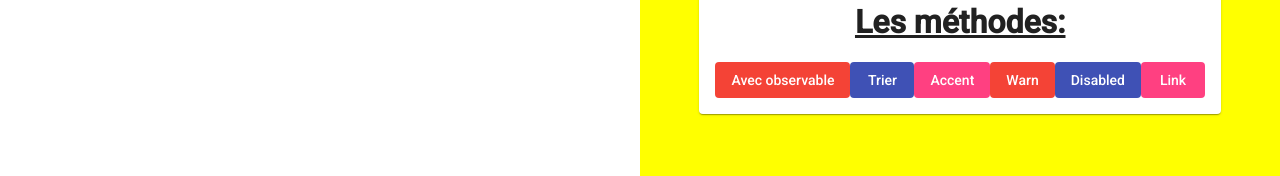
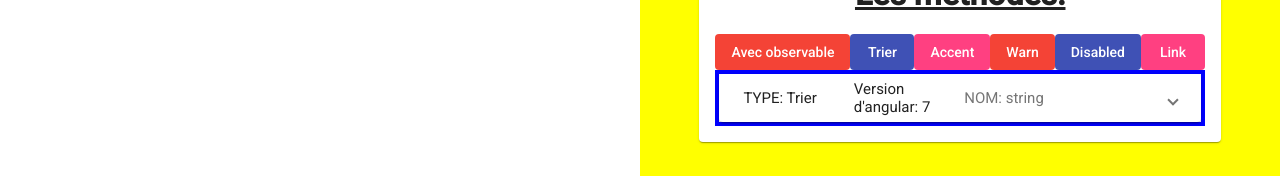
Before and after one commit to jojodev77/angulardev, an Angular app: page /fonction in a window 1280 px wide. Shown: the part 369-545 px from the top of the page. Built offline with nearby package versions, Linux system fonts and the light colour scheme.

Commit message:
ajout html fonction et m e m obs fonctionservice

```diff
--- a/src/app/models/fonction.model.ts
+++ b/src/app/models/fonction.model.ts
@@ -1,4 +1,5 @@
 export interface Fonction {
+    typeFonction: string;
     nomFonction: string;
     methodeFonction: any;
     versionAngular: number;
--- a/src/app/pages/fonction/fonction.component.css
+++ b/src/app/pages/fonction/fonction.component.css
@@ -5,3 +5,6 @@ h1{
     text-decoration: underline;
     text-align: center;
 }
+.cardModule {
+    border: 4px solid blue;
+}
--- a/src/app/pages/fonction/fonction.component.html
+++ b/src/app/pages/fonction/fonction.component.html
@@ -12,20 +12,31 @@
       </div>
 
 
-<div>
-    <mat-accordion>
+<div class="cardModule">
+    <mat-accordion *ngFor="let fonctions of functio ">
         <mat-expansion-panel>
 
 
-          <mat-expansion-panel-header *ngFor="let fonctions of functio ">
+          <mat-expansion-panel-header >
             <mat-panel-title>
-              Self aware panel {{fonctions.nomFonction}}
+
+            TYPE:
+            {{fonctions.typeFonction}}
             </mat-panel-title>
-            <mat-panel-description>
-              Currently I am {{panelOpenState ? 'open' : 'closed'}}
+            <mat-panel-title>
+
+            Version d'angular:
+        {{fonctions.versionAngular}}
+            </mat-panel-title>
+            <mat-panel-description >
+            NOM:
+              {{fonctions.nomFonction}}  {{panelOpenState ? '' : ''}}
             </mat-panel-description>
           </mat-expansion-panel-header>
-          <p>I'm visible because I am open</p>
+          <p>METHODE DE LA FONCTION:</p>
+           <p>{{fonctions.methodeFonction}}</p>
+              <p>COMMENTAIRE:</p>
+           <p>{{fonctions.commentaire}}</p>
         </mat-expansion-panel>
       </mat-accordion>
 
--- a/src/app/pages/fonction/fonction.component.ts
+++ b/src/app/pages/fonction/fonction.component.ts
@@ -10,14 +10,15 @@ import { Fonction } from 'src/app/models/fonction.model';
 })
 export class FonctionComponent implements OnInit {
   displayedColumns: string[] = ['position', 'name', 'weight', 'symbol'];
-
+functio: any[];
 
   constructor(private fs: FonctionService) { }
 
   ngOnInit() {
   this.fs.getFonctionJson().subscribe(
 // tslint:disable-next-line: prefer-const
-    (data => {const functio = data; console.log(data); })
+    (data => {this.functio = data;
+     this.functio = Array.of(this.functio);  })
   );
   }
 
--- a/src/app/services/fonction.service.ts
+++ b/src/app/services/fonction.service.ts
@@ -13,8 +13,8 @@ export class FonctionService {
 
   constructor(private http: HttpClient) { }
 
-getFonctionJson(): Observable<Fonction> {
-return this.http.get<Fonction>('./assets/fonction.json');
+getFonctionJson(): Observable<Array<Fonction>> {
+return this.http.get<Array<Fonction>>('./assets/fonction.json');
 
 }
 }
--- a/src/assets/fonction.json
+++ b/src/assets/fonction.json
@@ -1,8 +1,9 @@
 
        {
+           "typeFonction": "Trier",
     "nomFonction": "string",
     "methodeFonction": "jjjj",
-   " versionAngular": "nutytytt",
-   " commentaire":  "gfrrrrr",
-   " avis": "nuhhhu"
+   "versionAngular": 7,
+   "commentaire":  "gfrrrrr",
+   "avis": "nuhhhu"
        }
```
